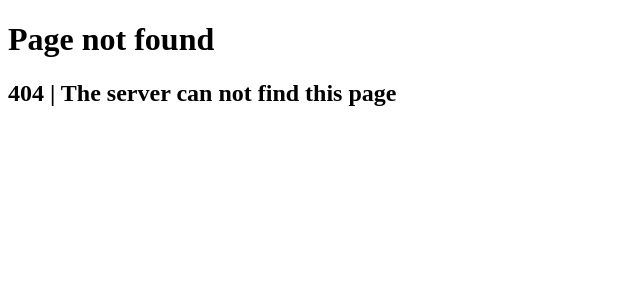
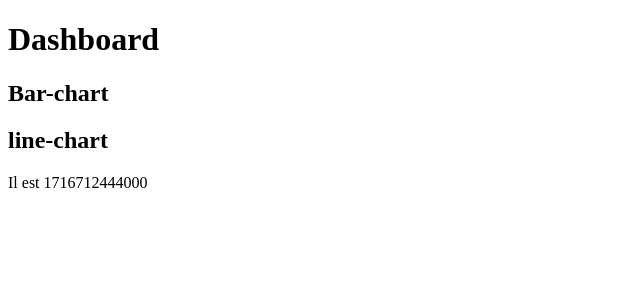
Before and after one commit to nmeedg/apprentissage_de_nextJS_avec_typescript, a Next.js app: page /dashboard in a window 1280 px wide. Before the commit this address had no page. Shown: the top 300 px of the page, without its empty margins (0-640 px from the left). Built offline with nearby package versions, Linux system fonts and the light colour scheme.

Commit message:
organisation

```diff
--- /dev/null
+++ b/src/app/_lib/get-time.ts
@@ -0,0 +1,4 @@
+export function getTime() {
+    let a=Date.now()
+    return a.toString()
+}
--- a/src/app/dashboard/line-chart.tsx
+++ b/src/app/dashboard/line-chart.tsx
@@ -0,0 +1,7 @@
+export default function LineChart() {
+  return (
+    <div>
+      <h2>line-chart</h2>
+    </div>
+  );
+}
--- /dev/null
+++ b/src/app/dashboard/page.tsx
@@ -0,0 +1,21 @@
+import LineChart from './line-chart';
+import { getTime } from '../_lib/get-time';
+
+export default function Dashboard() {
+  return (
+    <div>
+      <h1>Dashboard</h1>
+      <BarChart />
+      <LineChart />
+      <p>Il est {getTime()}</p>
+    </div>
+  );
+}
+
+function BarChart(): JSX.Element {
+  return (
+    <div>
+      <h2>Bar-chart</h2>
+    </div>
+  );
+}
```
Also changed, not shown: src/app/(auth)/forgot-password/page.tsx (added, +7 -0 lines), src/app/(auth)/login/page.tsx (added, +7 -0 lines), src/app/(auth)/register/page.tsx (added, +7 -0 lines).
